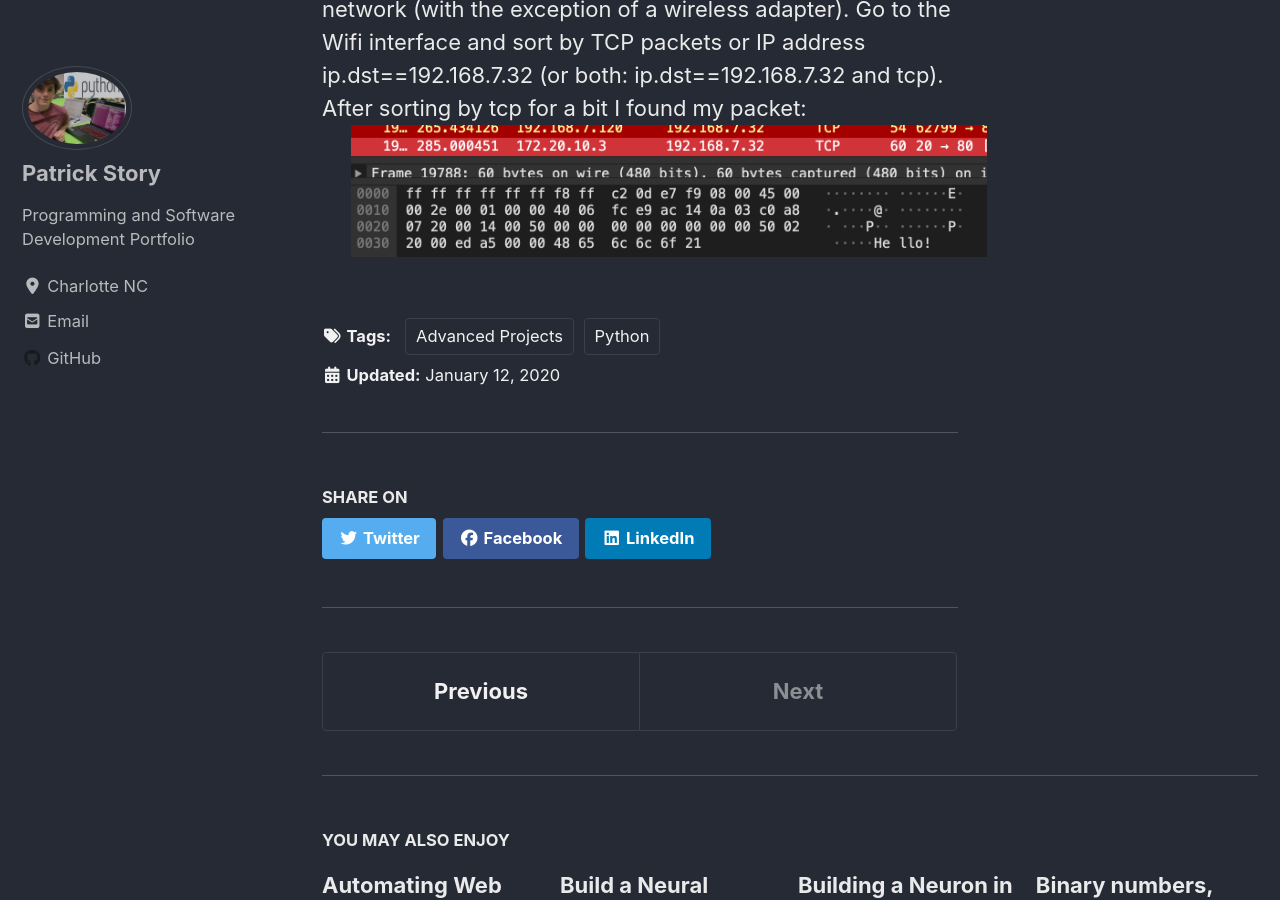
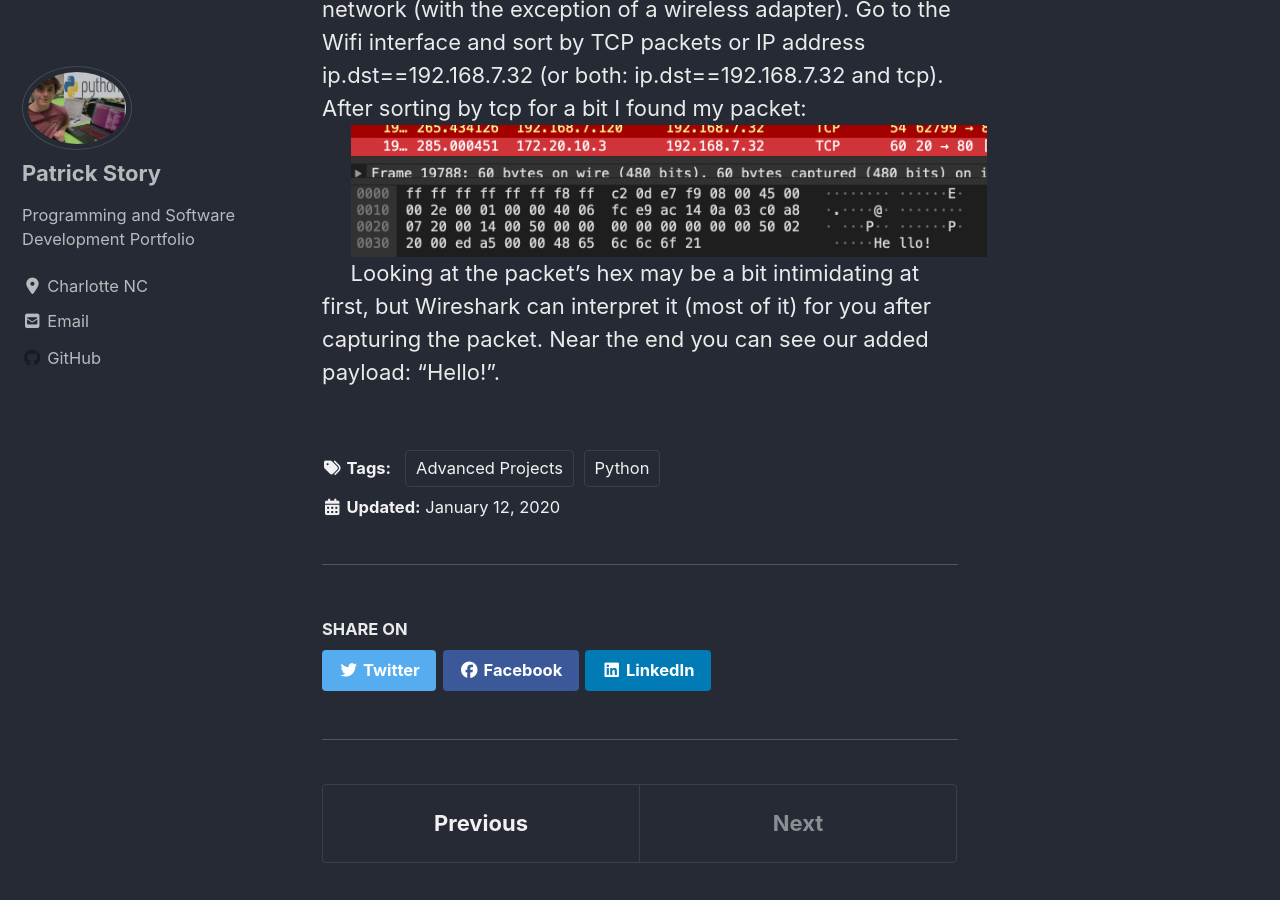
Before and after one commit to Patchyst/Patchyst.github.io, a Jekyll site: the page built from _posts/2020-12-1-scapy.md, in a window 1280 px wide and 900 px high, scrolled down 3777 px. Built offline with Jekyll 4.4.1, drawn with Linux system fonts in a browser that asks for light colours; cached includes are drawn as plain includes; nearby versions of some CDN libraries.

Commit message:
updating Scapy Project

```diff
--- a/_posts/2020-12-1-scapy.md
+++ b/_posts/2020-12-1-scapy.md
@@ -63,3 +63,5 @@ Launch the packet and head over to WireShark.
 Now you'll have a number of network interfaces to choose from, but LAN, Wifi(en0), and ethernet(eth0) interfaces are usually the only networks with real activity. I'm not running a Virtual Machine so it's likely my packet will travel over Wifi. If you're using a Virtual Machine it will travel over a wired network (with the exception of a wireless adapter). Go to the Wifi interface and sort by TCP packets or IP address ip.dst==192.168.7.32 (or both: ip.dst==192.168.7.32 and tcp). After sorting by tcp for a bit I found my packet:
 
 ![WIRE-PACKET](/images/packet.png){:class="img-responsive"}
+
+Looking at the packet's hex may be a bit intimidating at first, but Wireshark can interpret it (most of it) for you after capturing the packet. Near the end you can see our added payload: "Hello!".
```
